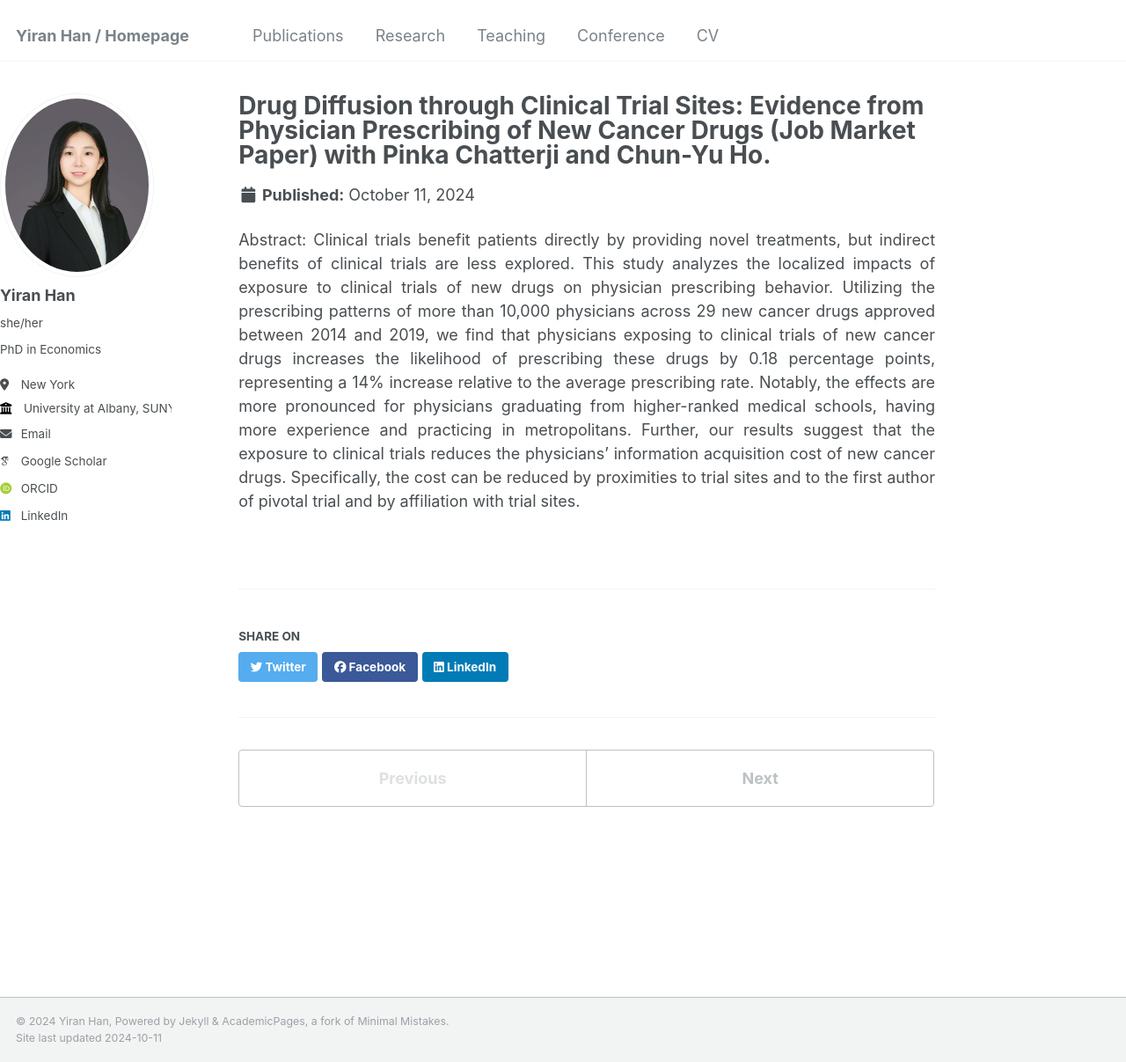
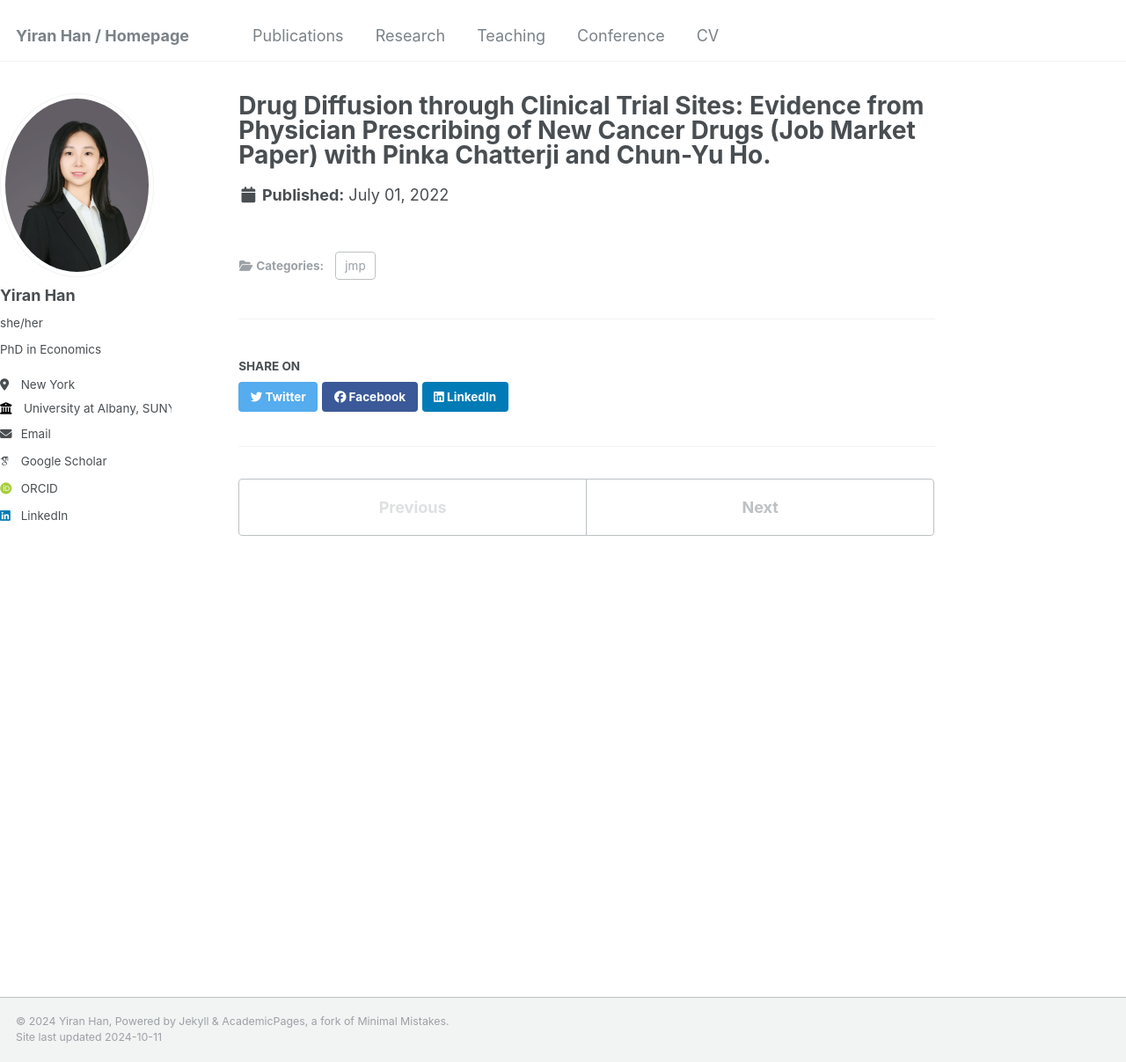
Before and after one commit to yiran-han/yiran-han.github.io, a Jekyll site: the page built from _portfolio/portfolio-1.md, in a window 1280 px wide and 1207 px high. Shown: the whole window at 88% size. Built offline with Jekyll 4.4.1, drawn with Linux system fonts in a browser that asks for light colours; some web fonts are replaced.

Commit message:
Update portfolio-1.md

```diff
--- a/_portfolio/portfolio-1.md
+++ b/_portfolio/portfolio-1.md
@@ -1,13 +1,9 @@
 ---
 title: "Drug Diffusion through Clinical Trial Sites: Evidence from Physician Prescribing of New Cancer Drugs (Job Market Paper) with
 Pinka Chatterji and Chun-Yu Ho."
-excerpt: ""
+category: jmp
+excerpt: "Abstract: Clinical trials benefit patients directly by providing novel treatments, but indirect benefits of clinical trials are less explored. This study analyzes the localized impacts of exposure to clinical trials of new drugs on physician prescribing behavior. Utilizing the prescribing patterns of more than 10,000 physicians across 29 new cancer drugs approved between 2014 and 2019, we find that physicians exposing to clinical trials of new cancer drugs increases the likelihood of prescribing these drugs by 0.18 percentage points, representing a 14% increase relative to the average prescribing rate. Notably, the effects are more pronounced for physicians graduating from higher-ranked medical schools, having more experience and practicing in metropolitans. Further, our results suggest that the exposure to clinical trials reduces the physicians’ information acquisition cost of new cancer drugs. Specifically, the cost can be reduced by proximities to trial sites and to the first author of pivotal trial and by affiliation with trial sites."
+date: 2022-07-01
+# paperurl: 'https://doi.org/10.1142/9789811238871_0013'
 collection: portfolio
 ---
-
-Abstract: Clinical trials benefit patients directly by providing novel treatments, but indirect benefits of clinical trials are less explored. This study analyzes the localized impacts of exposure to clinical trials of new drugs on
-physician prescribing behavior. Utilizing the prescribing patterns of more than 10,000 physicians across 29 new cancer drugs approved between 2014 and 2019, we find that physicians exposing to clinical trials of new cancer drugs increases the likelihood of prescribing these drugs by 0.18 percentage points, representing a 14% increase relative to the average prescribing rate. Notably, the effects are more pronounced for physicians graduating from
-higher-ranked medical schools, having more experience and practicing in metropolitans. Further, our results
-suggest that the exposure to clinical trials reduces the physicians’ information acquisition cost of new cancer
-drugs. Specifically, the cost can be reduced by proximities to trial sites and to the first author of pivotal trial
-and by affiliation with trial sites.
```
